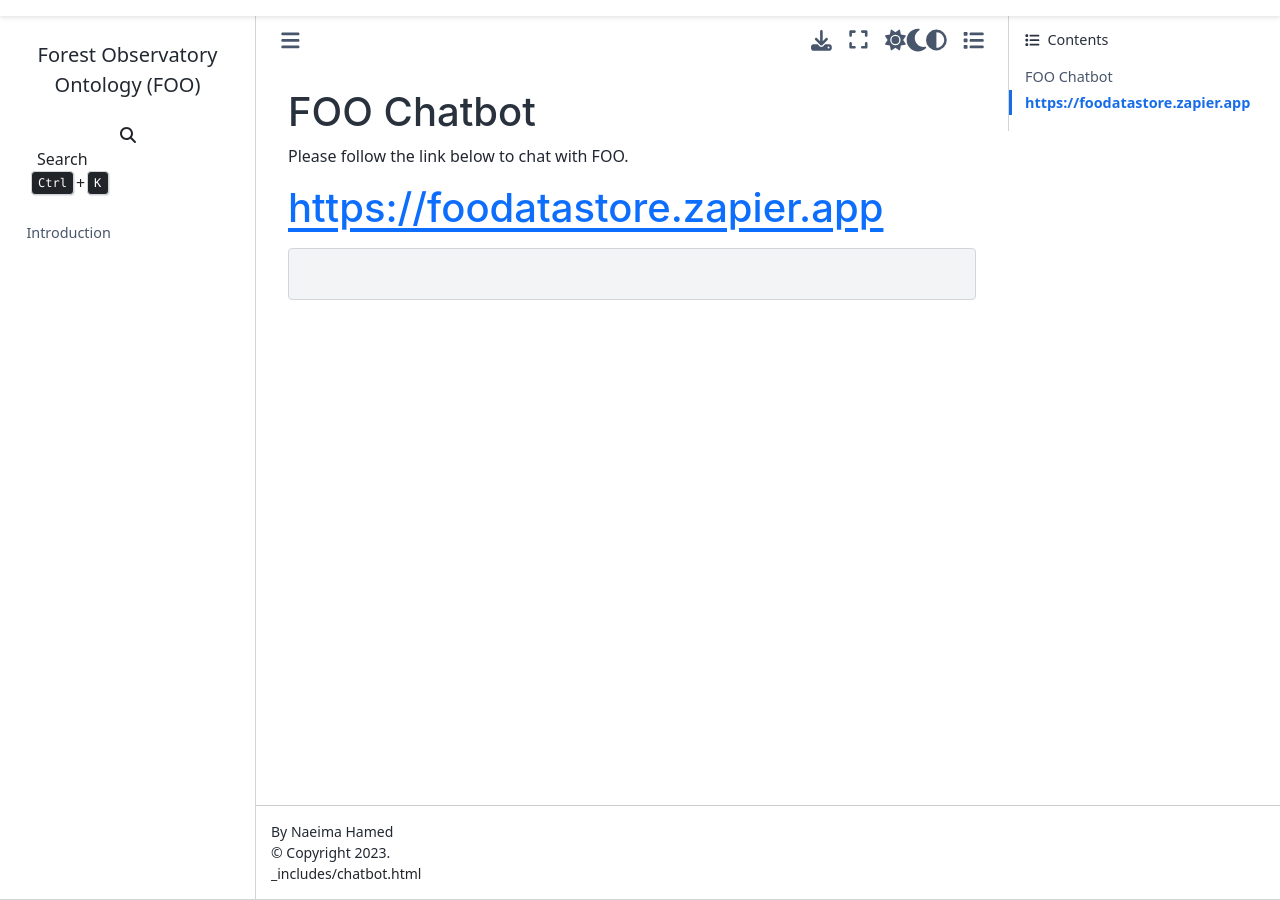
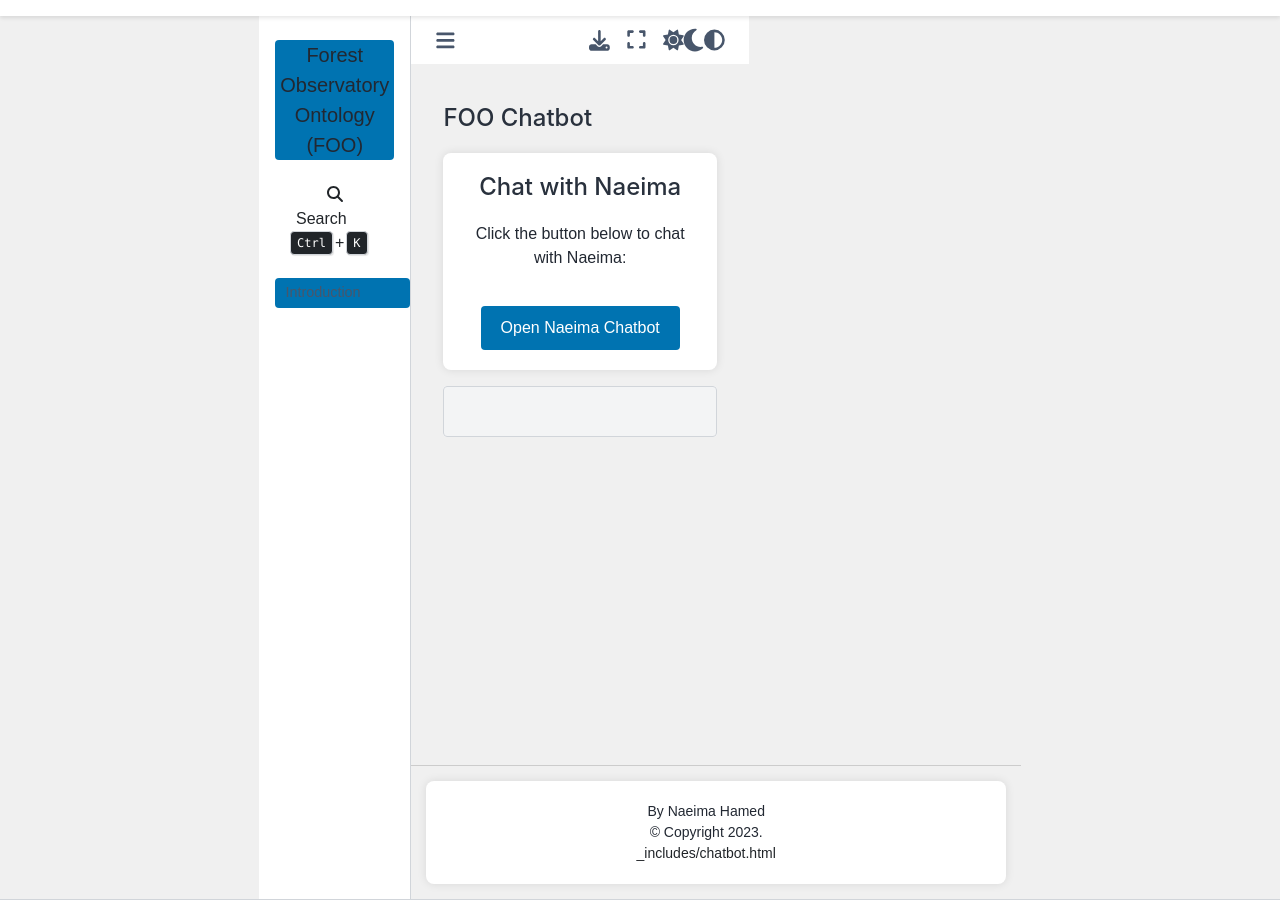
Before and after one commit to Naeima/FOO-Book, a Jupyter Book: the page built from _sources/playground/chatbot.md, in a window 1280 px wide. Built offline with Jupyter Book 1.0.4 settings and Sphinx 7.4.7 and the Sphinx Book theme 1.1.4, drawn with Linux system fonts in a browser that asks for light colours; pages that are not in the unit, such as notebooks, are missing from menus; comment, search, counter and statistics services are not loaded.

Commit message:
Update chatbot.md

````diff
--- a/_sources/playground/chatbot.md
+++ b/_sources/playground/chatbot.md
@@ -1,7 +1,55 @@
 # FOO Chatbot
 
-Please follow the link below to chat with FOO.
 
-# https://foodatastore.zapier.app
+<!DOCTYPE html>
+<html lang="en">
+<head>
+    <meta charset="UTF-8">
+    <meta name="viewport" content="width=device-width, initial-scale=1.0">
+    <title>Embed Chatbot Link</title>
+    <style>
+        body {
+            font-family: Arial, sans-serif;
+            margin: 0;
+            padding: 0;
+            display: flex;
+            justify-content: center;
+            align-items: center;
+            height: 100vh;
+            background-color: #f0f0f0;
+        }
+        .container {
+            background-color: #fff;
+            padding: 20px;
+            border-radius: 8px;
+            box-shadow: 0 0 10px rgba(0, 0, 0, 0.1);
+            text-align: center;
+        }
+        h1 {
+            font-size: 24px;
+            margin-bottom: 20px;
+        }
+        a {
+            display: inline-block;
+            margin-top: 20px;
+            padding: 10px 20px;
+            background-color: #0073b1;
+            color: white;
+            text-decoration: none;
+            border-radius: 4px;
+        }
+        a:hover {
+            background-color: #005582;
+        }
+    </style>
+</head>
+<body>
+    <div class="container">
+        <h1>Chat with Naeima</h1>
+        <p>Click the button below to chat with Naeima:</p>
+        <a href="https://naeima.zapier.app/" target="_blank">Open Naeima Chatbot</a>
+    </div>
+</body>
+</html>
 
 ```
````
